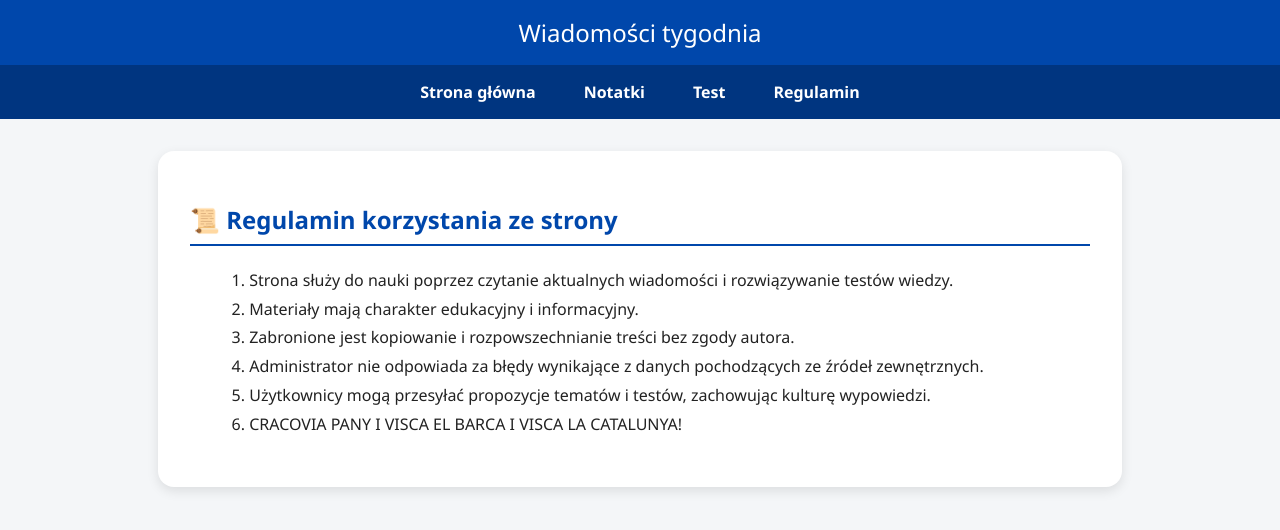
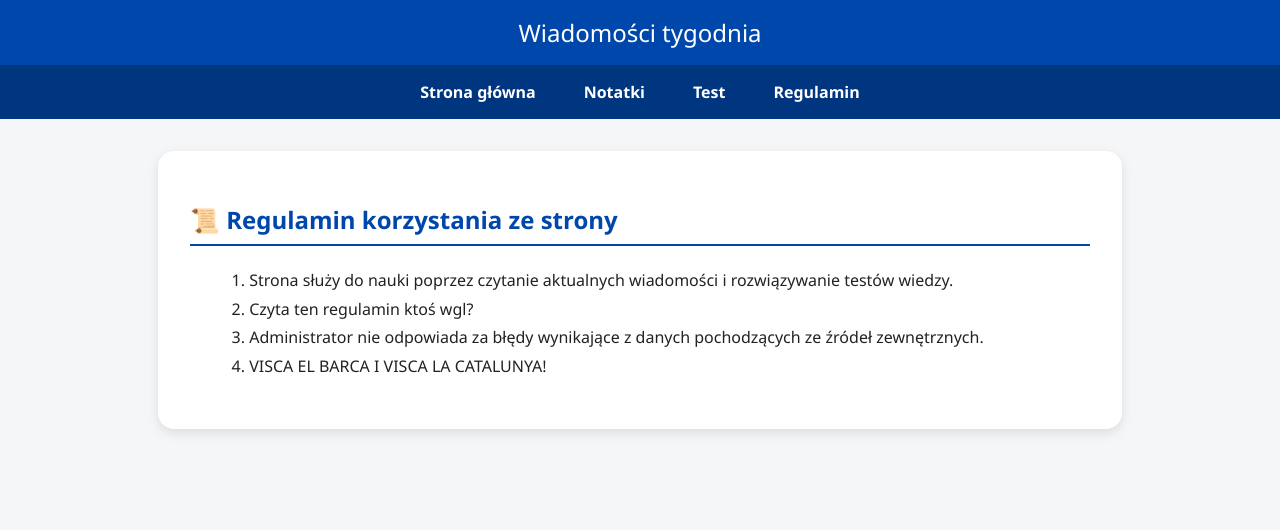
Before and after one commit to Kubix1311/wos, a plain HTML site: page index.html in a window 1280 px wide. Both pictures are taken after a click on the link "Regulamin". Drawn offline with Linux system fonts and the light colour scheme.

Commit message:
Update index.html

```diff
--- a/index.html
+++ b/index.html
@@ -177,11 +177,9 @@
       <h2>📜 Regulamin korzystania ze strony</h2>
       <ol>
         <li>Strona służy do nauki poprzez czytanie aktualnych wiadomości i rozwiązywanie testów wiedzy.</li>
-        <li>Materiały mają charakter edukacyjny i informacyjny.</li>
-        <li>Zabronione jest kopiowanie i rozpowszechnianie treści bez zgody autora.</li>
+        <li>Czyta ten regulamin ktoś wgl?</li>
         <li>Administrator nie odpowiada za błędy wynikające z danych pochodzących ze źródeł zewnętrznych.</li>
-        <li>Użytkownicy mogą przesyłać propozycje tematów i testów, zachowując kulturę wypowiedzi.</li>
-        <li>CRACOVIA PANY I VISCA EL BARCA I VISCA LA CATALUNYA!</li>
+        <li>VISCA EL BARCA I VISCA LA CATALUNYA!</li>
       </ol>
     </section>
   </main>
```
